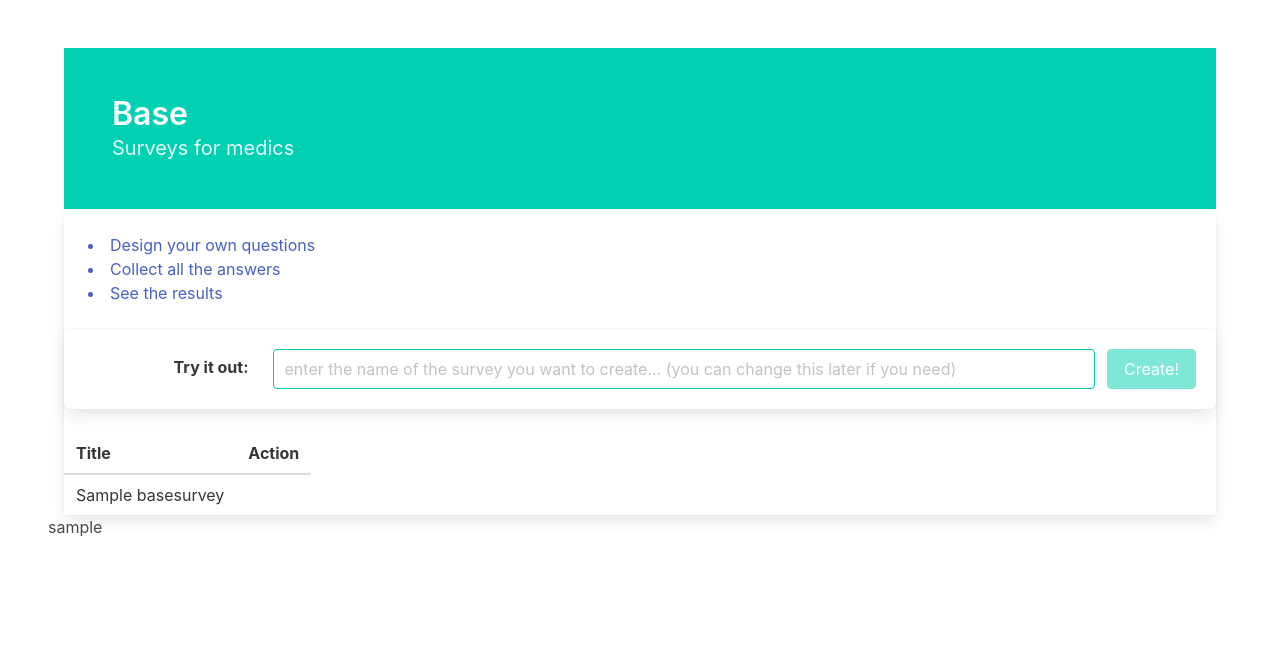
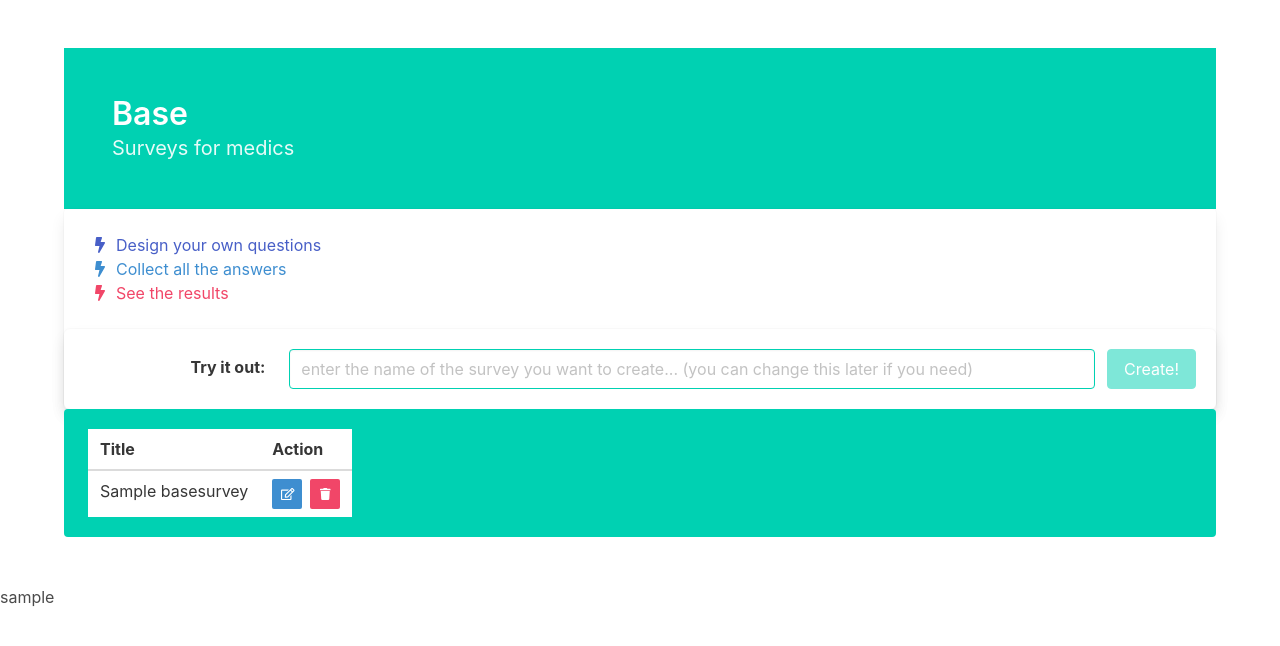
Before and after one commit to eatyourpeas/audit, a Django app: template templates/home.html in a window 1280 px wide. Shown: the top 646 px of the page. Run offline with Django 4.2, Linux system fonts and the light colour scheme; tables that the repository leaves empty hold one stand-in row (values such as "Sample post"); the template is opened without the code that fills it: values that come from a table or form of the project are taken from there, most other values are stand-ins (such as "Sample title", 1, 10 or a date in 2020); some libraries are stand-ins or nearby versions.

Commit message:
add table and delete button

```diff
--- a/base/models.py
+++ b/base/models.py
@@ -78,8 +78,8 @@ class BaseSurvey(models.Model):
     """
 
     title = models.CharField(max_length=100)
-    start_date = models.DateField()
-    end_date = models.DateField()
+    start_date = models.DateField(null=True, blank=True, default=None)
+    end_date = models.DateField(null=True, blank=True, default=None)
     is_ongoing = models.BooleanField(default=False)
 
     class Meta:
--- a/base/urls.py
+++ b/base/urls.py
@@ -5,4 +5,5 @@ from . import views
 urlpatterns = [
     path("", views.index, name="index"),
     path("create-base-survey", views.create_base_survey, name="create_base_survey"),
+    path("base-survey/<int:survey_id>/delete", views.delete_base_survey, name="delete_base_survey"),
 ]
--- a/templates/home.html
+++ b/templates/home.html
@@ -1,4 +1,5 @@
 {% extends "base.html" %}
+{% csrf_token %}
 {% block content %}
 <section class="hero is-primary">
     <div class="hero-body">
@@ -11,20 +12,39 @@
     </div>
 </section>
 <div class="card">
-    <div class="card-content has-text-link">
-        <li>Design your own questions</li>
-        <li>Collect all the answers</li>
-        <li>See the results</li>
+    <div class="card-content">
+        <div class="icon-text has-text-link">
+            <span class="icon">
+                <i class="fas fa-bolt"></i>
+            </span>
+            <p>Design your own questions</p>
+        </div>
+        <div class="icon-text has-text-info">
+            <span class="icon">
+                <i class="fas fa-bolt"></i>
+            </span>
+            <p>Collect all the answers</p>
+        </div>
+        <div class="icon-text has-text-danger">
+            <span class="icon">
+                <i class="fas fa-bolt"></i>
+            </span>
+            <p>See the results</p>
+        </div>
     </div>
     <div class="box">
+        <div class="form">
+
             <div class="field is-horizontal is-grouped">
                 <div class="field-label is-normal">
                   <label class="label">Try it out:</label>
                 </div>
                 <div class="field-body">
+
                     <div class="field">
                         <p class="control is-expanded">
                             <input
+                                id="survey-title-input"
                                 name = "survey-title"
                                 class="input is-primary"
                                 type="text"
@@ -33,31 +53,31 @@
                             />
                         </p>
                     </div>
-        </div>
                     <p class="control">
-            {% url 'create-base-survey' as hx_post %}
-            <div
-                id="create-survey-button"
-                class="button is-primary"
+                        {% url 'create_base_survey' as hx_post %}
+                        <button
+                            id='create-survey-button'
+                            class='button is-primary'
                             disabled
-                hx-post="/create-base-survey"
-                hx-trigger="click"
+                            hx-headers='{"X-CSRFToken": "{{ csrf_token }}"}'
+                            hx-post="{{hx_post}}"
+                            hx-trigger='click'
                             hx-include="[name='survey-title']"
-                hx-target="#survey-table"
-                hx-swap="innerHTML"
-            >Create! {{hx_post}}</div>
+                            hx-target='#surveylist'
+                            hx-swap='innerHTML'
+                            _="on htmx:afterRequest set {innerText:''} on #survey-title-input"
+                        >Create!</button>
                     </p>
+
                 </div>
             </div>
-{% if surveys %}
-    <div class="container" id="survey-table">
-        {% include 'templates/survey-table.html' with surveys=surveys %}
+
+
         </div>
-{% else %}
-<div class="container">
-    <div class="notification is-primary">
-        There are no surveys currently...
+
     </div>
 </div>
-{% endif %}
+<div class="container" id="surveylist">
+    {% include 'survey-table.html' with surveys=surveys %}
+</div>
 {% endblock %}
--- a/templates/survey-table.html
+++ b/templates/survey-table.html
@@ -1,3 +1,6 @@
+<div class="container">
+    <div class="notification is-primary">
+        {% if surveys %}
             <table class="table">
                 <thead>
                     <th>Title</th>
@@ -9,7 +12,34 @@
                         <td>
                             {{survey.title}}
                         </td>
+                        <td>
+                            <div class="buttons are-small">
+                                <button class="button is-info">
+                                    <span class="icon is-small">
+                                        <i class="far fa-edit"></i>
+                                    </span>
+                                </button>
+                                {% url 'delete_base_survey' survey_id=survey.pk as hx_post %}
+                                <button
+                                    class="button is-danger"
+                                    hx-headers='{"X-CSRFToken": "{{ csrf_token }}"}'
+                                    hx-post="{{hx_post}}"
+                                    hx-trigger='click'
+                                    hx-target='#surveylist'
+                                    hx-swap='innerHTML'
+                                >
+                                    <span class="icon is-small">
+                                        <i class="fa fa-trash" aria-hidden="true"></i>
+                                    </span>
+                                </button>
+                            </div>
+                        </td>
                     </tr>
                     {% endfor %}
                 </tbody>
             </table>
+        {% else %}
+            There are no surveys currently...
+        {% endif %}
+    </div>
+</div>
```
Also changed, not shown: audit/settings.py (+14 -4 lines), base/views.py (+16 -4 lines), base/migrations/0002_alter_basesurvey_end_date_and_more.py (added). Lines whose indentation alone changed are shown as unchanged.
